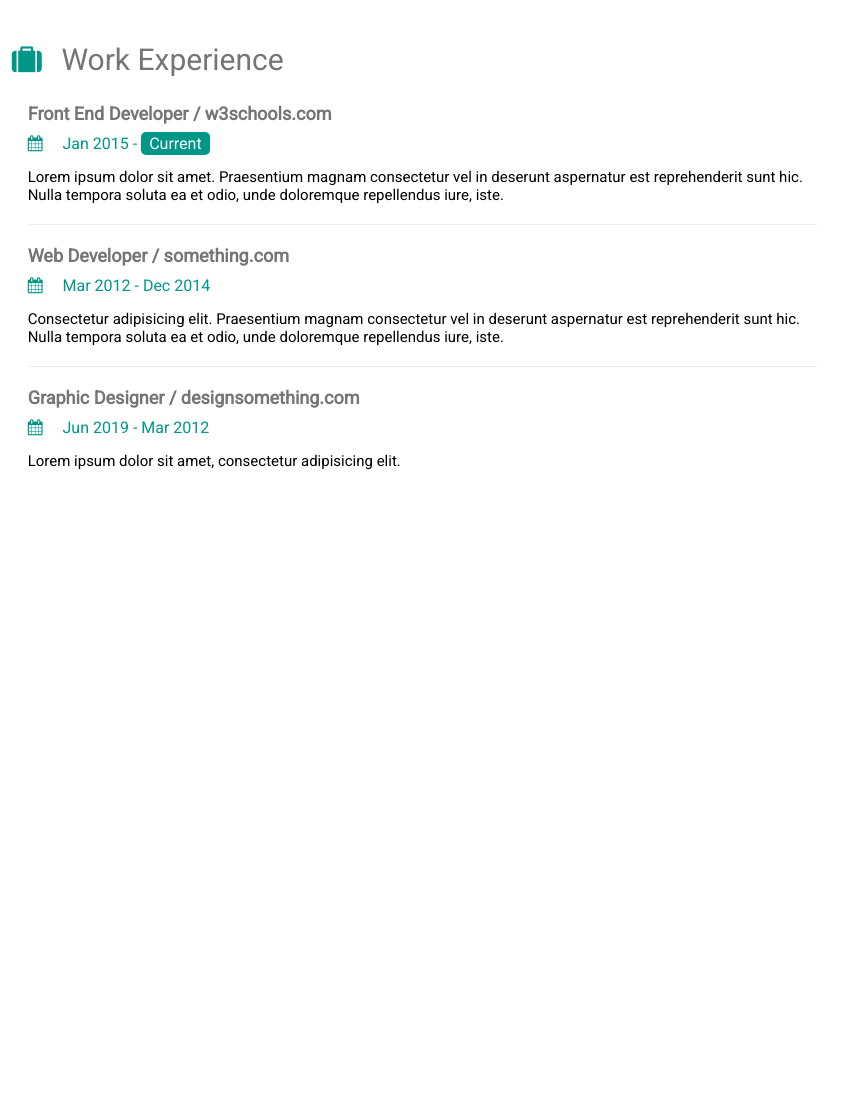
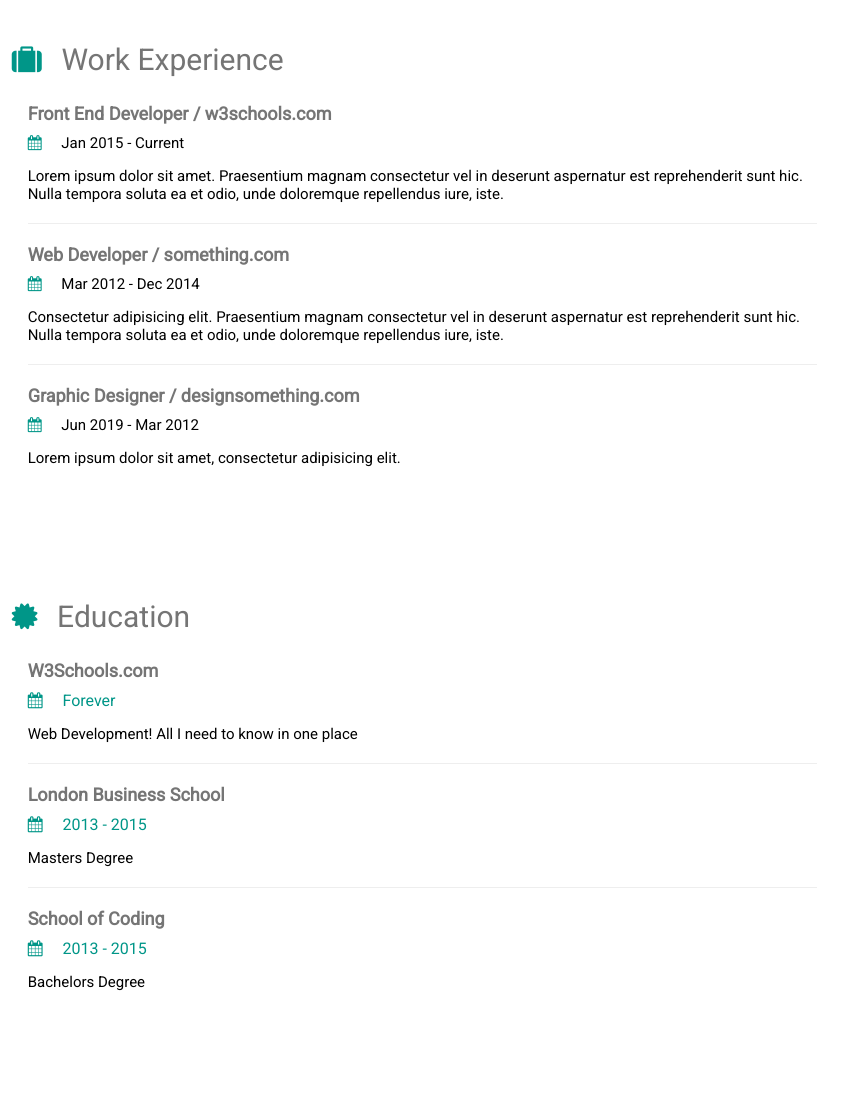
Before and after one commit to ShantYezekyan/L7H1_CV_Template, a plain HTML site: page index.html in a window 1280 px wide. Shown: the full height of the page, 431-1280 px from the left. Drawn offline with Linux system fonts and the light colour scheme.

Commit message:
add Education section

```diff
--- a/CSS/style.less
+++ b/CSS/style.less
@@ -182,7 +182,8 @@ h2 {
     }
 }
 
-.work_content {
+.work_content, .education_content {
+    display: block;
     padding: 0 16px;
 
     h3 {
@@ -194,7 +195,7 @@ h2 {
     }
 }
 
-.work_history_timePeriod {
+.history_timePeriod {
     color: #009688;
     font-size: 16px;
     margin: 10px 0;
--- a/index.html
+++ b/index.html
@@ -151,7 +151,52 @@
 
 
 
-        <section class="education">
+        <section class="education container">
+
+            <div class="right-header_format">
+                <i class="fa fa-certificate"></i>
+                <h2>Education</h2>
+            </div>
+
+            <div class="education_content">
+                <h3>W3Schools.com</h3>
+                <div class="history_timePeriod">
+                    <i class="fa fa-calendar"></i>
+                    Forever
+                </div>
+                <p>
+                    Web Development! All I need to know in one place
+                </p>
+
+                <hr>
+
+            </div>
+
+            <div class="education_content">
+                <h3>London Business School</h3>
+                <div class="history_timePeriod">
+                    <i class="fa fa-calendar"></i>
+                    2013 - 2015
+                </div>
+                <p>
+                    Masters Degree
+                </p>
+
+                <hr>
+            </div>
+
+            <div class="education_content">
+                <h3>School of Coding</h3>
+                <div class="history_timePeriod">
+                    <i class="fa fa-calendar"></i>
+                    2013 - 2015
+                </div>
+                <p>
+                    Bachelors Degree
+                </p>
+
+            </div>
+
 
         </section>
 
```
Also changed, not shown: CSS/style.css.
